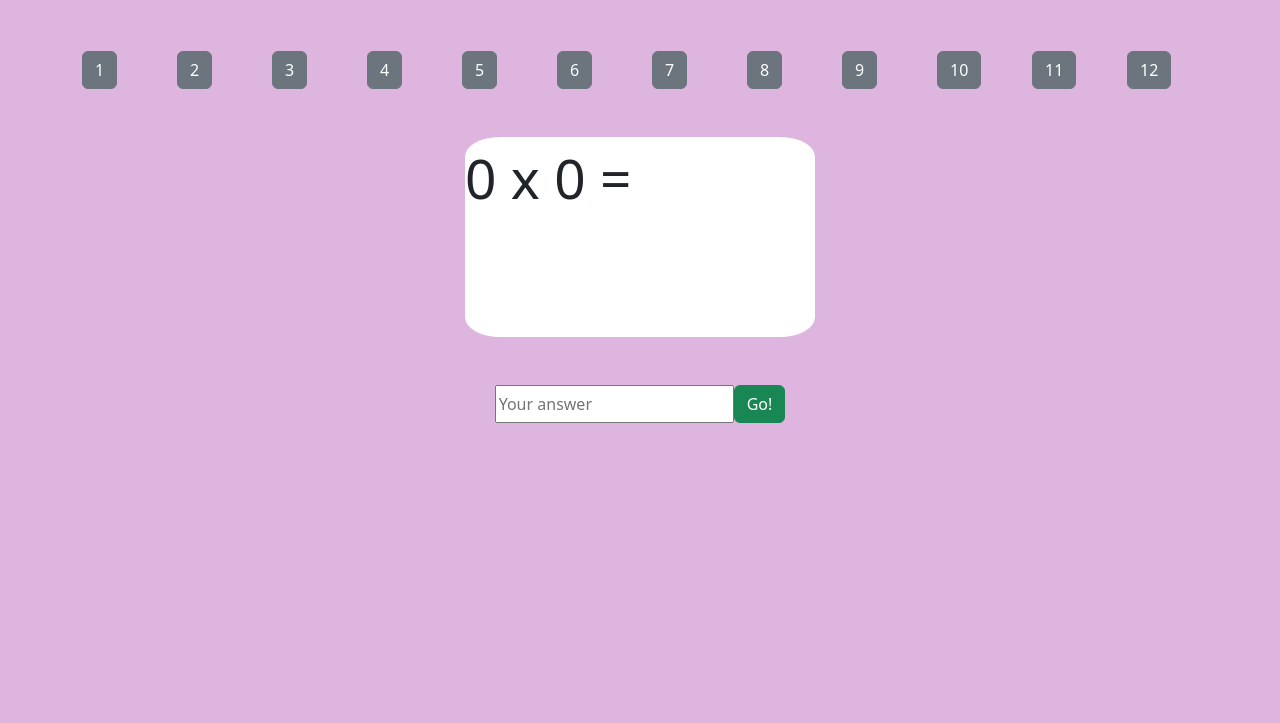
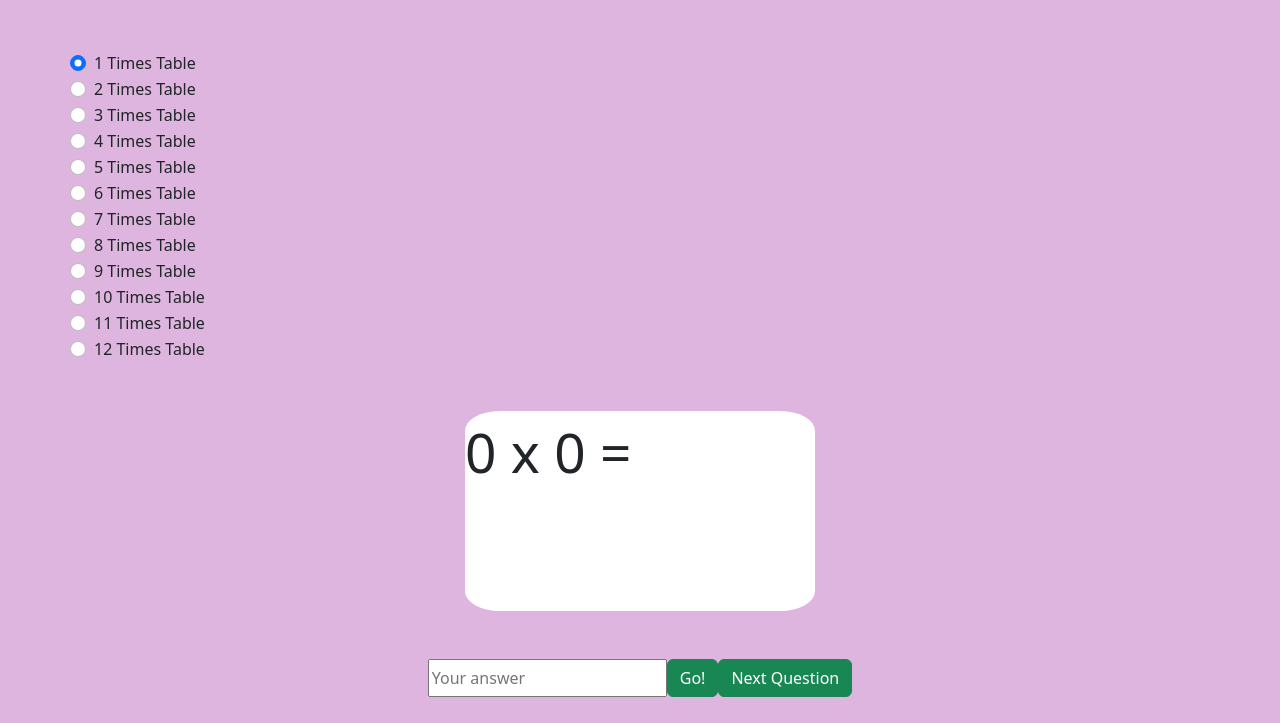
Before and after one commit to nddpj00/kermit-times-tables, a plain HTML site: page index.html in a window 1280 px wide. Shown: the part 77-800 px from the top of the page. Drawn offline with nearby package versions, Linux system fonts and the light colour scheme.

Commit message:
added main functionality for questions and checking answers

```diff
--- a/assets/js/scripts.js
+++ b/assets/js/scripts.js
@@ -1 +1,50 @@
-console.log("hellow");
+const timesRadios = document.getElementsByName("timesTableradio");
+
+for (const radio of timesRadios) {
+  radio.addEventListener("change", function () {
+    if (this.checked) {
+      setSum(this.value, numGenerator());
+    }
+  });
+}
+
+function numGenerator() {
+  const operandNum = Math.floor(Math.random() * 12);
+  return operandNum;
+}
+
+function setSum(num1, num2) {
+  const operandOne = document.getElementById("operand1");
+  operandOne.innerHTML = num1;
+
+  const operandTwo = document.getElementById("operand2");
+  operandTwo.innerHTML = num2;
+}
+
+document
+  .getElementById("checkAnswerBtn")
+  .addEventListener("click", checkAnswer);
+
+let currentScore = 0;
+function checkAnswer() {
+  const valueOne = parseFloat(document.getElementById("operand1").innerHTML);
+  const valueTwo = parseFloat(document.getElementById("operand2").innerHTML);
+  const answerInput = parseFloat(document.getElementById("answer").value);
+  if (answerInput === valueOne * valueTwo) {
+    document.getElementById("result").innerHTML = "Well done, you are right!";
+    document.getElementById("result").innerHTML = currentScore + 1;
+  } else {
+    document.getElementById("result").innerHTML = "Wrong, sorry!";
+  }
+}
+
+document.getElementById("nextQuestion").addEventListener("click", nextQuestion);
+
+function nextQuestion() {
+  const timesTable = document.querySelector(
+    "input[name='timesTableradio']:checked"
+  );
+  document.getElementById("result").innerHTML = "";
+  document.getElementById("answer").value = "";
+  setSum(timesTable.value, numGenerator());
+}
--- a/index.html
+++ b/index.html
@@ -20,41 +20,150 @@
     </div>
     <div class="container">
       <div class="row mt-5">
-        <div class="col">
-          <button type="button" class="btn btn-secondary">1</button>
+        <div class="form-check">
+          <input
+            class="form-check-input"
+            type="radio"
+            name="timesTableradio"
+            value="1"
+            id="timesTableradio1"
+            checked
+          />
+          <label class="form-check-label" for="timesTableradio1">
+            1 Times Table
+          </label>
         </div>
-        <div class="col">
-          <button type="button" class="btn btn-secondary">2</button>
+        <div class="form-check">
+          <input
+            class="form-check-input"
+            type="radio"
+            name="timesTableradio"
+            value="2"
+            id="timesTableradio2"
+          />
+          <label class="form-check-label" for="timesTableradio2">
+            2 Times Table
+          </label>
         </div>
-        <div class="col">
-          <button type="button" class="btn btn-secondary">3</button>
+        <div class="form-check">
+          <input
+            class="form-check-input"
+            type="radio"
+            name="timesTableradio"
+            value="3"
+            id="timesTableradio3"
+          />
+          <label class="form-check-label" for="timesTableradio3">
+            3 Times Table
+          </label>
         </div>
-        <div class="col">
-          <button type="button" class="btn btn-secondary">4</button>
+        <div class="form-check">
+          <input
+            class="form-check-input"
+            type="radio"
+            name="timesTableradio"
+            value="4"
+            id="timesTableradio4"
+          />
+          <label class="form-check-label" for="timesTableradio4">
+            4 Times Table
+          </label>
         </div>
-        <div class="col">
-          <button type="button" class="btn btn-secondary">5</button>
+        <div class="form-check">
+          <input
+            class="form-check-input"
+            type="radio"
+            name="timesTableradio"
+            value="5"
+            id="timesTableradio5"
+          />
+          <label class="form-check-label" for="timesTableradio5">
+            5 Times Table
+          </label>
         </div>
-        <div class="col">
-          <button type="button" class="btn btn-secondary">6</button>
+        <div class="form-check">
+          <input
+            class="form-check-input"
+            type="radio"
+            name="timesTableradio"
+            value="6"
+            id="timesTableradio6"
+          />
+          <label class="form-check-label" for="timesTableradio6">
+            6 Times Table
+          </label>
         </div>
-        <div class="col">
-          <button type="button" class="btn btn-secondary">7</button>
+        <div class="form-check">
+          <input
+            class="form-check-input"
+            type="radio"
+            name="timesTableradio"
+            value="7"
+            id="timesTableradio7"
+          />
+          <label class="form-check-label" for="timesTableradio7">
+            7 Times Table
+          </label>
         </div>
-        <div class="col">
-          <button type="button" class="btn btn-secondary">8</button>
+        <div class="form-check">
+          <input
+            class="form-check-input"
+            type="radio"
+            name="timesTableradio"
+            value="8"
+            id="timesTableradio8"
+          />
+          <label class="form-check-label" for="timesTableradio8">
+            8 Times Table
+          </label>
         </div>
-        <div class="col">
-          <button type="button" class="btn btn-secondary">9</button>
+        <div class="form-check">
+          <input
+            class="form-check-input"
+            type="radio"
+            name="timesTableradio"
+            value="9"
+            id="timesTableradio9"
+          />
+          <label class="form-check-label" for="timesTableradio9">
+            9 Times Table
+          </label>
         </div>
-        <div class="col">
-          <button type="button" class="btn btn-secondary">10</button>
+        <div class="form-check">
+          <input
+            class="form-check-input"
+            type="radio"
+            name="timesTableradio"
+            value="10"
+            id="timesTableradio10"
+          />
+          <label class="form-check-label" for="timesTableradio10">
+            10 Times Table
+          </label>
         </div>
-        <div class="col">
-          <button type="button" class="btn btn-secondary">11</button>
+        <div class="form-check">
+          <input
+            class="form-check-input"
+            type="radio"
+            name="timesTableradio"
+            value="11"
+            id="timesTableradio11"
+          />
+          <label class="form-check-label" for="timesTableradio11">
+            11 Times Table
+          </label>
         </div>
-        <div class="col">
-          <button type="button" class="btn btn-secondary">12</button>
+        <div class="form-check">
+          <input
+            class="form-check-input"
+            type="radio"
+            name="timesTableradio"
+            value="12"
+            id="timesTableradio12"
+          />
+          <label class="form-check-label" for="timesTableradio12">
+            12 Times Table
+          </label>
         </div>
       </div>
 
@@ -76,11 +185,17 @@
           placeholder="Your answer"
           aria-label="Your answer"
           aria-describedby="button-addon2"
+          id="answer"
         />
-        <button class="btn btn-success" type="button" id="button-addon2">
+        <button class="btn btn-success" type="button" id="checkAnswerBtn">
           Go!
         </button>
+        <button class="btn btn-success" type="button" id="nextQuestion">
+          Next Question
+        </button>
       </div>
+      <div class="col" id="result"><h2></h2></div>
+      <div class="col" id="score"></div>
     </div>
 
     <script src="assets/js/scripts.js"></script>
```
